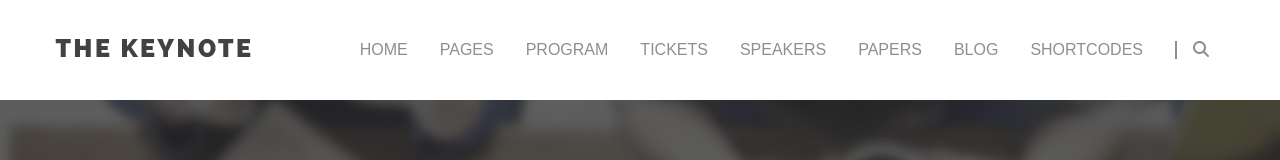
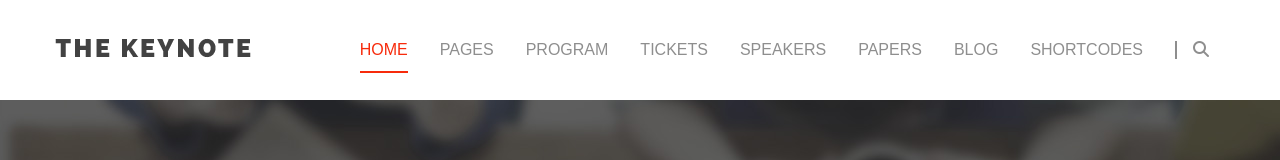
Before and after one commit to FrancescoSangalli89/proj-html-vuejs, a Vue app: page / in a window 1280 px wide. Shown: the top 160 px of the page. Built offline with nearby package versions, Linux system fonts and the light colour scheme.

Commit message:
add active class to header menu

```diff
--- a/src/components/header/MyHeaderTop.vue
+++ b/src/components/header/MyHeaderTop.vue
@@ -6,7 +6,7 @@
         <div class="headerMenuContainer d-flex">
             <ul class="linksList d-flex">
                 <li v-for="(link, index) in links" :key="index" class="listItem">
-                        <a :href="link.url">{{link.text}}</a>
+                        <a @click="selectMenu(index)" :class="(activeMenu==index)?'active':''" :href="link.url">{{link.text}}</a>
                 </li>
             </ul>
             <div class="search">
@@ -21,6 +21,7 @@ export default {
     name: 'MyHeaderTop',
     data() {
         return {
+            activeMenu: 0,
             links: [
                 {
                     text: 'HOME',
@@ -64,6 +65,11 @@ export default {
                 }
             ]
         }
+    },
+    methods: {
+        selectMenu(position) {
+            this.activeMenu = position;
+        }
     }
 }
 </script>
@@ -82,7 +88,7 @@ export default {
                         color: $text-color;
                         padding-bottom: 0.8rem;
 
-                        &:hover {
+                        &:hover, &.active {
                             color: $primary-color;
                             border-bottom: 2px solid $primary-color;
                         }
```
